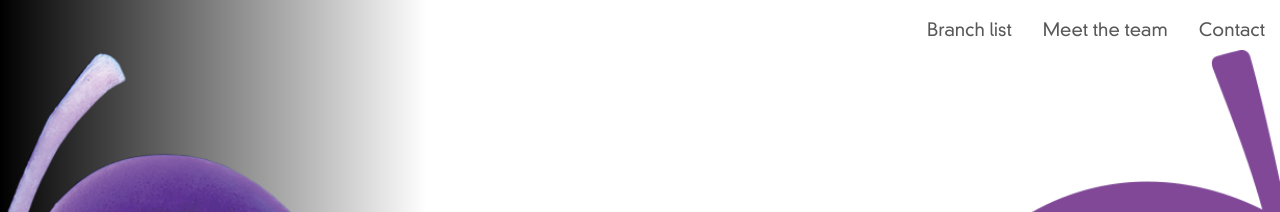
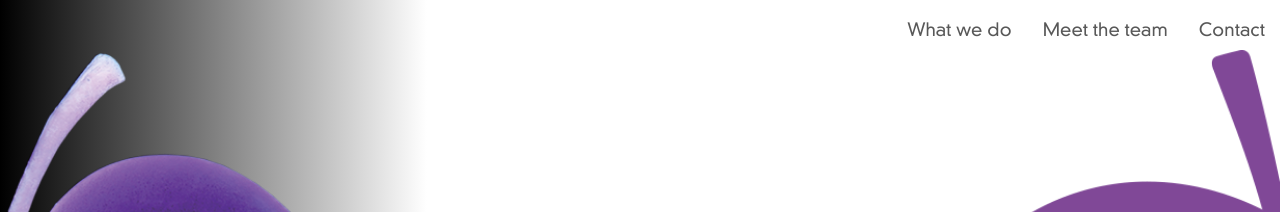
Before and after one commit to orobix/orobix.github.com, a Jekyll site: the page built from index.html, in a window 1280 px wide. Shown: the top 212 px of the page. Built offline with Jekyll 4.4.1, drawn with Linux system fonts in a browser that asks for light colours; nearby versions of some CDN libraries; Markdown is read by kramdown in place of the engine named in the settings.

Commit message:
fixed pages with wording

```diff
--- a/_includes/navbar.html
+++ b/_includes/navbar.html
@@ -4,7 +4,7 @@
     <img class="orobix-logo-menu" src="img/00_common/logo_orobix_menu.png"></img>
 
     <ul class="nav navbar-nav navbar-right">
-      <li class="next1"><a href="#" data-animation="16" data-next="1">Branch list</a></li>
+      <li class="next1"><a href="#" data-animation="16" data-next="1">What we do</a></li>
       <li class="next5"><a href="#">Meet the team</a></li>
       <li class="next6"><a href="#">Contact</a></li>
     </ul>
--- a/_includes/pt-page-3.html
+++ b/_includes/pt-page-3.html
@@ -19,8 +19,11 @@
     <div class="branch-content row">
       <div class="col-xs-8 col-lg-6 col-xs-offset-2 col-lg-offset-3">
         <h4 class="branch-name">Science & Tech</h4>
-        <h2 class="branch-title">Title</h2>
-        <p class="branch-description">Blablabla.<br>Blablabla.<br>Bla.<br>Xxxxxxxx<br>Xxxxxxxxxxxxxxxxxxxxxxxxxxxxxxxxx.</p>
+        <h2 class="branch-title">Making the essential emerge</h2>
+        <p class="branch-description">Reality is multifaceted, information flows in intertwined streams.  <br>
+          Gaining insight into physical phenomena and complex processes is key to advance the world we live in.
+          Our job is to make complexity tractable, empowering people with the ability to look into phenomena and processes
+          with a quantitative eye and make better, more informed decisions. </p>
       </div>
     </div>
 
@@ -71,22 +74,44 @@
   </div>
 </div>
 
-<div class="branch-content branch-content-2" id="modeling">
-  <img src="img/00_common/apple_01.jpg" class="branch-section-icon">
-  <h2>Modeling</h2>
-  <p>Xxxxxxxxxxxxxxxxxxxxxxxxxxxxxxxxxxxxxxxx.<br>Xxxxxxxxxxxxxxxxxxxxxxxxxxxx.</p>
+<div class="branch-content row">
+  <div class="col-xs-8 col-lg-6 col-xs-offset-2 col-lg-offset-3">
+    <img src="img/00_common/apple_01.jpg" class="branch-section-icon">
+    <h2 class="branch-title">Modeling</h2>
+    <p class="branch-description-section">We employ the tools of applied mathematics, engineering and computer science as means to understand reality.
+      From biological processes to financial transactions, we adopt quantitative approaches to simulate phenomena or discover patterns,
+      making a picture emerge from the canvas. We carefully evaluate modeling tradeoffs, balancing the sophistication of the mathematical
+      description with the unavoidable uncertainties of realworld phenomena. We aim for as simple as possible, but not simpler.</p>
+  </div>
+  <div class="branch-content branch-content-2" id="modeling">
+  </div>
 </div>
 
-<div class="branch-content branch-content-3" id="imageanalysis">
-  <img src="img/00_common/apple_02.jpg" class="branch-section-icon">
-  <h2>Image Analysis</h2>
-  <p>Xxxxxxxxxxxxxxxxxxxxxxxxxxxxxxxxxxxxxxxx.<br>Xxxxxxxxxxxxxxxxxxxxxxxxxxxx.</p>
+<div class="branch-content row">
+  <div class="col-xs-8 col-lg-6 col-xs-offset-2 col-lg-offset-3">
+    <img src="img/00_common/apple_02.jpg" class="branch-section-icon">
+    <h2 class="branch-title">Image Analysis</h2>
+    <p class="branch-description-section">Images are ubiquitous in today's world, from medicine to manufacturing, from robotics to society.
+      The ability to pick out quantitative information and semantic content from imaging data opens up endless possibilities for improving
+      treatments, optimizing productive processes and enhancing lifestyles. Every image-based application has its specificities: we leverage
+      on the latest developments in image processing and machine learning to provide focused solutions to specific problems.</p>
+  </div>
+  <div class="branch-content branch-content-3" id="imageanalysis">
+  </div>
 </div>
 
-<div class="branch-content branch-content-4" id="dataengineering">
-  <img src="img/00_common/apple_03.jpg" class="branch-section-icon">
-  <h2>Data Engineering</h2>
-  <p>Xxxxxxxxxxxxxxxxxxxxxxxxxxxxxxxxxxxxxxxx.<br>Xxxxxxxxxxxxxxxxxxxxxxxxxxxx.</p>
+<div class="branch-content row">
+  <div class="col-xs-8 col-lg-6 col-xs-offset-2 col-lg-offset-3">
+    <img src="img/00_common/apple_03.jpg" class="branch-section-icon">
+    <h2 class="branch-title">Data Engineering</h2>
+    <p class="branch-description-section">Data is everywhere. Events, finance, society, sensors have become sources of continuous streams of
+      data that need to be managed, integrated and distilled into useful information for managing processes and making informed decisions.
+      Our ability to design scalable infrastructures that incorporate ad-hoc data analysis algorithms empowers our customers with new means and
+      makes data an opportunity, rather than a problem.</p>
+  </div>
+  <div class="branch-content branch-content-4" id="dataengineering">
+  </div>
 </div>
 
+
 {% include footer.html %}
--- a/_includes/pt-page-4.html
+++ b/_includes/pt-page-4.html
@@ -19,8 +19,10 @@
     <div class="branch-content row">
       <div class="col-xs-8 col-lg-6 col-xs-offset-2 col-lg-offset-3">
         <h4 class="branch-name">Design & Development</h4>
-        <h2 class="branch-title">Title</h2>
-        <p class="branch-description">Blablabla.<br>Blablabla.<br>Bla.<br>Xxxxxxxx<br>Xxxxxxxxxxxxxxxxxxxxxxxxxxxxxxxxx.</p>
+        <h2 class="branch-title">Innovation into usable tools</h2>
+        <p class="branch-description">At Orobix we value user experience and real world adoption as
+          much as the technological content of our solutions. For this reason we partner with our clients during all phases of the development
+          process, helping our customers develop the mindset for taking advantage of what we create.</p>
       </div>
     </div>
 
@@ -71,22 +73,37 @@
   </div>
 </div>
 
-<div class="branch-content branch-content-2" id="applicationdesign">
-  <img src="img/00_common/apple_01.jpg" class="branch-section-icon">
-  <h2>Application Design</h2>
-  <p>Xxxxxxxxxxxxxxxxxxxxxxxxxxxxxxxxxxxxxxxx.<br>Xxxxxxxxxxxxxxxxxxxxxxxxxxxx.</p>
+<div class="branch-content row">
+  <div class="col-xs-8 col-lg-6 col-xs-offset-2 col-lg-offset-3">
+    <img src="img/00_common/apple_01.jpg" class="branch-section-icon">
+    <h2 class="branch-title">Application Design</h2>
+    <p class="branch-description-section">Todo</p>
+  </div>
+  <div class="branch-content branch-content-2" id="applicationdesign">
+  </div>
 </div>
 
-<div class="branch-content branch-content-3" id="infrastructuredesign">
-  <img src="img/00_common/apple_02.jpg" class="branch-section-icon">
-  <h2>Infrastructure Design</h2>
-  <p>Xxxxxxxxxxxxxxxxxxxxxxxxxxxxxxxxxxxxxxxx.<br>Xxxxxxxxxxxxxxxxxxxxxxxxxxxx.</p>
+<div class="branch-content row">
+  <div class="col-xs-8 col-lg-6 col-xs-offset-2 col-lg-offset-3">
+    <img src="img/00_common/apple_02.jpg" class="branch-section-icon">
+    <h2 class="branch-title">Infrastructure Design</h2>
+    <p class="branch-description-section">Todo</p>
+  </div>
+  <div class="branch-content branch-content-3" id="infrastructuredesign">
+  </div>
 </div>
 
-<div class="branch-content branch-content-4" id="softwaredevelopment">
-  <img src="img/00_common/apple_03.jpg" class="branch-section-icon">
-  <h2>Software Development</h2>
-  <p>Xxxxxxxxxxxxxxxxxxxxxxxxxxxxxxxxxxxxxxxx.<br>Xxxxxxxxxxxxxxxxxxxxxxxxxxxx.</p>
+<div class="branch-content row">
+  <div class="col-xs-8 col-lg-6 col-xs-offset-2 col-lg-offset-3">
+    <img src="img/00_common/apple_03.jpg" class="branch-section-icon">
+    <h2 class="branch-title">Software Development</h2>
+    <p class="branch-description-section">Similarly to knowing a number of human languages, simply knowing more technologies often broadens
+      your horizons. We have more freedom and more intuition at the same time. We see problems in different perspectives. Since computing is
+      a large space, we can find and learn radically different paradigms, like in human languages, which in turn can helps even more.</p>
+  </div>
+  <div class="branch-content branch-content-4" id="softwaredevelopment">
+  </div>
 </div>
 
+
 {% include footer.html %}
--- a/_includes/pt-page-5.html
+++ b/_includes/pt-page-5.html
@@ -18,8 +18,11 @@
     <div class="branch-content row">
       <div class="col-xs-8 col-lg-6 col-xs-offset-2 col-lg-offset-3">
         <h4 class="branch-name">Customers & Services</h4>
-        <h2 class="branch-title">Title</h2>
-        <p class="branch-description">Blablabla.<br>Blablabla.<br>Bla.<br>Xxxxxxxx<br>Xxxxxxxxxxxxxxxxxxxxxxxxxxxxxxxxx.</p>
+        <h2 class="branch-title">To do section payoff</h2>
+        <p class="branch-description">We operate in multiple fields, each with its own specificities. We embrace all of them with a
+          quality assurance driven approach. Our customers have different sizes, from small companies to multinationals, from small
+          labs to large research institutions. Our flexibility and willingness to adapt allows us to work with all of them, keeping a
+          strong focus on budgets and timelines.</p>
       </div>
     </div>
 
@@ -69,22 +72,34 @@
   </div>
 </div>
 
-<div class="branch-content branch-content-2" id="pharma">
-  <img src="img/00_common/apple_01.jpg" class="branch-section-icon">
-  <h2>Pharma</h2>
-  <p>Xxxxxxxxxxxxxxxxxxxxxxxxxxxxxxxxxxxxxxxx.<br>Xxxxxxxxxxxxxxxxxxxxxxxxxxxx.</p>
+<div class="branch-content row">
+  <div class="col-xs-8 col-lg-6 col-xs-offset-2 col-lg-offset-3">
+    <img src="img/00_common/apple_01.jpg" class="branch-section-icon">
+    <h2 class="branch-title">Pharma</h2>
+    <p class="branch-description-section">Todo</p>
+  </div>
+  <div class="branch-content branch-content-2" id="pharma">
+  </div>
 </div>
 
-<div class="branch-content branch-content-3" id="b2b">
-  <img src="img/00_common/apple_02.jpg" class="branch-section-icon">
-  <h2>B2B</h2>
-  <p>Xxxxxxxxxxxxxxxxxxxxxxxxxxxxxxxxxxxxxxxx.<br>Xxxxxxxxxxxxxxxxxxxxxxxxxxxx.</p>
+<div class="branch-content row">
+  <div class="col-xs-8 col-lg-6 col-xs-offset-2 col-lg-offset-3">
+    <img src="img/00_common/apple_02.jpg" class="branch-section-icon">
+    <h2 class="branch-title">B2B</h2>
+    <p class="branch-description-section">Todo</p>
+  </div>
+  <div class="branch-content branch-content-3" id="b2b">
+  </div>
 </div>
 
-<div class="branch-content branch-content-4" id="b2c">
-  <img src="img/00_common/apple_03.jpg" class="branch-section-icon">
-  <h2>B2C</h2>
-  <p>Xxxxxxxxxxxxxxxxxxxxxxxxxxxxxxxxxxxxxxxx.<br>Xxxxxxxxxxxxxxxxxxxxxxxxxxxx.</p>
+<div class="branch-content row">
+  <div class="col-xs-8 col-lg-6 col-xs-offset-2 col-lg-offset-3">
+    <img src="img/00_common/apple_03.jpg" class="branch-section-icon">
+    <h2 class="branch-title">B2C</h2>
+    <p class="branch-description-section">Todo.</p>
+  </div>
+  <div class="branch-content branch-content-4" id="b2c">
+  </div>
 </div>
 
 {% include footer.html %}
--- a/css/main.css
+++ b/css/main.css
@@ -238,20 +238,31 @@
   font-family: "DINNeuzeitGroteskStd-Light";
   color: #7d7d7d;
   font-size: 32px;
+  margin-top: 50px;
 }
 
 .branch-title {
   font-family: "DIN-Light";
   color: #000000;
-  font-size: 65px;
-  margin-top: 10px;
+  font-size: 50px;
+  margin-top: 20px;
 }
 
 .branch-description {
   font-family: "DIN-Light";
   color: #000000;
-  font-size: 26px;
-  line-height: 1;
+  font-size: 20px;
+  line-height: 1.5;
+  margin-top: 50px;
+}
+
+.branch-description-section {
+
+  font-family: "DIN-Light";
+  color: #000000;
+  font-size: 20px;
+  margin-top: 20px;
+
 }
 
 .branch-image {
@@ -419,21 +430,21 @@
 .pt-page-5 .branch-content-2 {
   background: url(../img/05_customers/pharma.jpg) no-repeat;
   background-size: cover;
-  background-position: 0 20px;
+  background-position: 0 200px;
   background-color: #ffffff;
 }
 
 .pt-page-5 .branch-content-3 {
   background: url(../img/05_customers/b2b.jpg) no-repeat;
   background-size: cover;
-  background-position: 0 20px;
+  background-position: 0 200px;
   background-color: #ffffff;
 }
 
 .pt-page-5 .branch-content-4 {
   background: url(../img/05_customers/b2c.jpg) no-repeat;
   background-size: cover;
-  background-position: 0 20px;
+  background-position: 0 200px;
   background-color: #ffffff;
 }
 
@@ -447,21 +458,21 @@
 .pt-page-3 .branch-content-2 {
   background: url(../img/03_science/modeling.jpg) no-repeat;
   background-size: cover;
-  background-position: 0 20px;
+  background-position: 0 200px;
   background-color: #ffffff;
 }
 
 .pt-page-3 .branch-content-3 {
   background: url(../img/03_science/image_an.jpg) no-repeat;
   background-size: cover;
-  background-position: 0 20px;
+  background-position: 0 200px;
   background-color: #ffffff;
 }
 
 .pt-page-3 .branch-content-4 {
   background: url(../img/03_science/data_eng.jpg) no-repeat;
   background-size: cover;
-  background-position: 0 20px;
+  background-position: 0 200px;
   background-color: #ffffff;
 }
 
@@ -475,21 +486,21 @@
 .pt-page-4 .branch-content-2 {
   background: url(../img/04_design/application_design.jpg) no-repeat;
   background-size: cover;
-  background-position: 0 20px;
+  background-position: 0 200px;
   background-color: #ffffff;
 }
 
 .pt-page-4 .branch-content-3 {
   background: url(../img/04_design/infrastructure_design.jpg) no-repeat;
   background-size: cover;
-  background-position: 0 20px;
+  background-position: 0 200px;
   background-color: #ffffff;
 }
 
 .pt-page-4 .branch-content-4 {
   background: url(../img/04_design/software_development.jpg) no-repeat;
   background-size: cover;
-  background-position: 0 20px;
+  background-position: 0 200px;
   background-color: #ffffff;
 }
 
--- a/index.html
+++ b/index.html
@@ -16,7 +16,7 @@
     </p>-->
 
     <ul class="nav navbar-nav navbar-right">
-      <li><a href="#" data-animation="13" data-next="1">Branch list</a></li>
+      <li><a href="#" data-animation="13" data-next="1">What we do</a></li>
       <li><a href="#">Meet the team</a></li>
       <li><a href="#">Contact</a></li>
     </ul>
```
